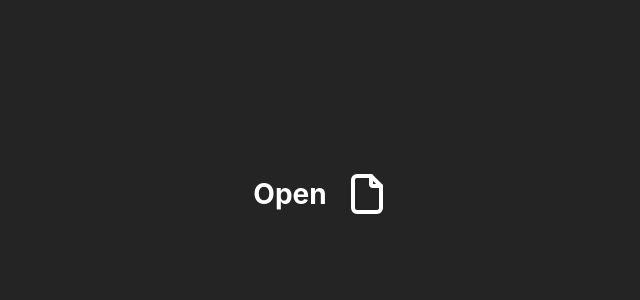
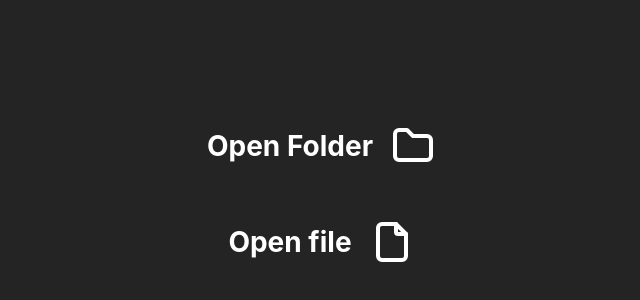
Before and after one commit to RiadMefti/text-editor, a React (Vite) app: page / in a window 1280 px wide. Shown: the part 206-506 px from the top of the page, without its empty margins (318-958 px from the left). Built offline with nearby package versions, Linux system fonts and the light colour scheme.

Commit message:
openFile

```diff
--- a/src/components/SidePannel.tsx
+++ b/src/components/SidePannel.tsx
@@ -41,8 +41,8 @@ const File: FC<FileProps> = ({ file }) => {
           alignItems: "center",
           cursor: isDirectory ? "pointer" : "pointer",
           overflow: "hidden",
-          color:'white',
-          width:'100%'
+          color: "white",
+          width: "100%",
         }}
         onClick={toggleExpand}
       >
--- a/src/pages/LandingPage.tsx
+++ b/src/pages/LandingPage.tsx
@@ -1,10 +1,10 @@
 import { CSSProperties, FC } from "react";
-import { IconFile } from "@tabler/icons-react";
+import { IconFile, IconPlus, IconFolder } from "@tabler/icons-react";
 import { Button } from "@mantine/core";
-
 
 import { useNavigate } from "react-router-dom";
 import { useSidePannelStore } from "../stores/SidePannelStore";
+import { openFile } from "../service/FileService";
 
 const landingStyles: CSSProperties = {
   display: "flex",
@@ -24,11 +24,14 @@ const simpleflex: CSSProperties = {
 interface LandingPageProps {}
 
 const LandingPage: FC<LandingPageProps> = ({}) => {
-
-  const { LoadFolder } = useSidePannelStore();
+  const { LoadFolder, LoadFile } = useSidePannelStore();
   const navigate = useNavigate();
-  const open = async () => {
+  const openFolder = async () => {
     await LoadFolder();
+    navigate("/txtFile");
+  };
+  const openFile = async () => {
+    await LoadFile();
     navigate("/txtFile");
   };
 
@@ -37,20 +40,26 @@ const LandingPage: FC<LandingPageProps> = ({}) => {
       <Button
         style={{ color: "white", height: "4rem" }}
         variant="transparent"
-        onMouseUp={open}
+        onMouseUp={openFolder}
       >
         <div style={simpleflex}>
-          <h1>Open</h1>
+          <h1>Open Folder</h1>
+          <IconFolder size={"3rem"} />
+        </div>
+      </Button>
+
+      <Button
+        onClick={async () => {
+          await openFile();
+        }}
+        style={{ color: "white", height: "4rem" }}
+        variant="transparent"
+      >
+        <div style={simpleflex}>
+          <h1>Open file</h1>
           <IconFile size={"3rem"} />
         </div>
       </Button>
-
-      {/* <Button style={{ color: "white", height: "4rem" }} variant="transparent">
-        <div style={simpleflex}>
-          <h1>Create file</h1>
-          <IconPlus size={"3rem"} />
-        </div>
-      </Button> */}
     </div>
   );
 };
--- a/src/service/FileService.ts
+++ b/src/service/FileService.ts
@@ -1,23 +1,37 @@
 import { dialog, fs } from "@tauri-apps/api";
-import { BinFile, TxtFile } from "../types/types";
+import { BinFile, OpenFile, TxtFile } from "../types/types";
 
 
 
-export async function openTxtFile(): Promise<TxtFile | undefined> {
+export async function openFile(): Promise<OpenFile | undefined> {
     const selectedFile = await dialog.open({
         multiple: false,
-        filters: [{
-            name: 'Texte',
-            extensions: ['txt']
-        }]
+
 
     })
     if (selectedFile) {
-        const content = await fs.readTextFile(selectedFile as string)
-        return {
+
+
+
+        let dirPath = "";
+
+        if (selectedFile.includes("/")) {
+            const dirPathArray = (selectedFile as string).split('/');
+            dirPath = dirPathArray.splice(0, dirPathArray.length - 1).join('/');
+        }
+        else {
+            const dirPathArray = (selectedFile as string).split('\\');
+            dirPath = dirPathArray.splice(0, dirPathArray.length - 1).join('\\');
+        }
+        const content = await openFileFromPath(selectedFile as string)
+        const file = {
             path: selectedFile as string,
             content
-        } as TxtFile
+        } as unknown as File;
+        return {
+            dir: dirPath,
+            file
+        } as unknown as OpenFile
 
     }
 }
@@ -63,6 +77,8 @@ export async function listAllFilesDir() {
     const selectDir = await dialog.open({
         multiple: false,
         directory: true,
+
+
     });
 
     if (selectDir) {
@@ -75,7 +91,12 @@ export async function listAllFilesDir() {
         };
     }
 
-    function processEntries(entries: any): any[] {
+
+}
+
+
+
+export function processEntries(entries: any): any[] {
     let files: any[] = [];
 
     for (const entry of entries) {
@@ -87,4 +108,3 @@ export async function listAllFilesDir() {
 
     return files;
 }
-}
--- a/src/stores/SidePannelStore.ts
+++ b/src/stores/SidePannelStore.ts
@@ -1,6 +1,8 @@
 import { create } from "zustand";
-import { listAllFilesDir } from "../service/FileService"; // Import the function
+import { listAllFilesDir, processEntries, openFile, openFileFromPath } from "../service/FileService"; // Import the function
 
+import { fs } from "@tauri-apps/api";
+import { useFileStore } from "./FileStore";
 interface SidePannelStore {
   isOpen: boolean;
   selectedFolder: string;
@@ -9,6 +11,7 @@ interface SidePannelStore {
   setFiles: (files: any[]) => void;
   toggle: () => void;
   LoadFolder: () => Promise<void>; // Add handleClick to the interface
+  LoadFile: () => Promise<void>;
 }
 
 export const useSidePannelStore = create<SidePannelStore>((set) => ({
@@ -24,4 +27,19 @@ export const useSidePannelStore = create<SidePannelStore>((set) => ({
     const path = filesData!.name.replace(/\\/g, '/').split('/').pop();
     set({ selectedFolder: path });
   },
+  LoadFile: async () => {
+    const openedFile = await openFile();
+    const entries = await fs.readDir(openedFile!.dir as string, { recursive: true });
+    const files = processEntries(entries);
+    set({ files: files });
+    const newFile = await openFileFromPath(openedFile!.file.path);
+    set({ selectedFolder: openedFile!.dir.replace(/\\/g, '/').split('/').pop() });
+    useFileStore.setState({ selectedFile: newFile });
+
+
+
+
+
+
+  }
 }));
```
Also changed, not shown: src/types/types.ts (+7 -0 lines). Lines whose indentation alone changed are shown as unchanged.
